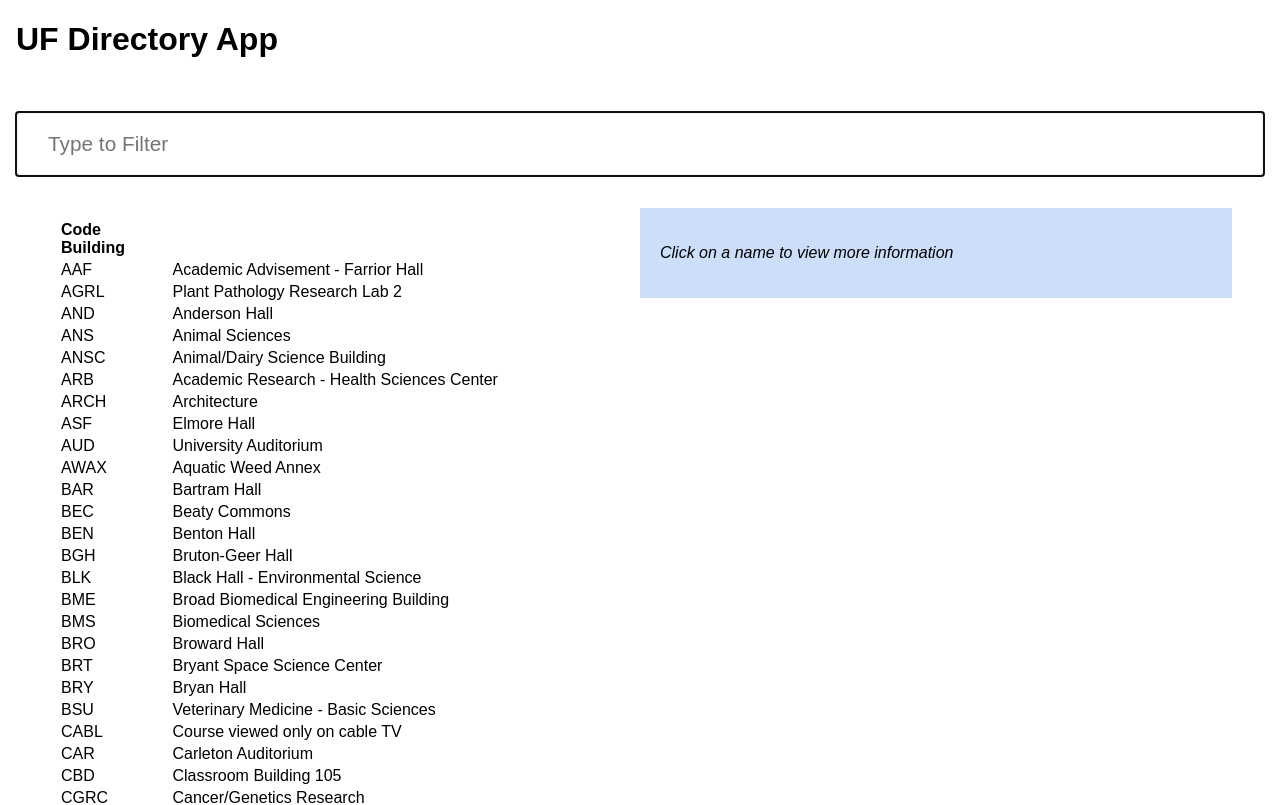
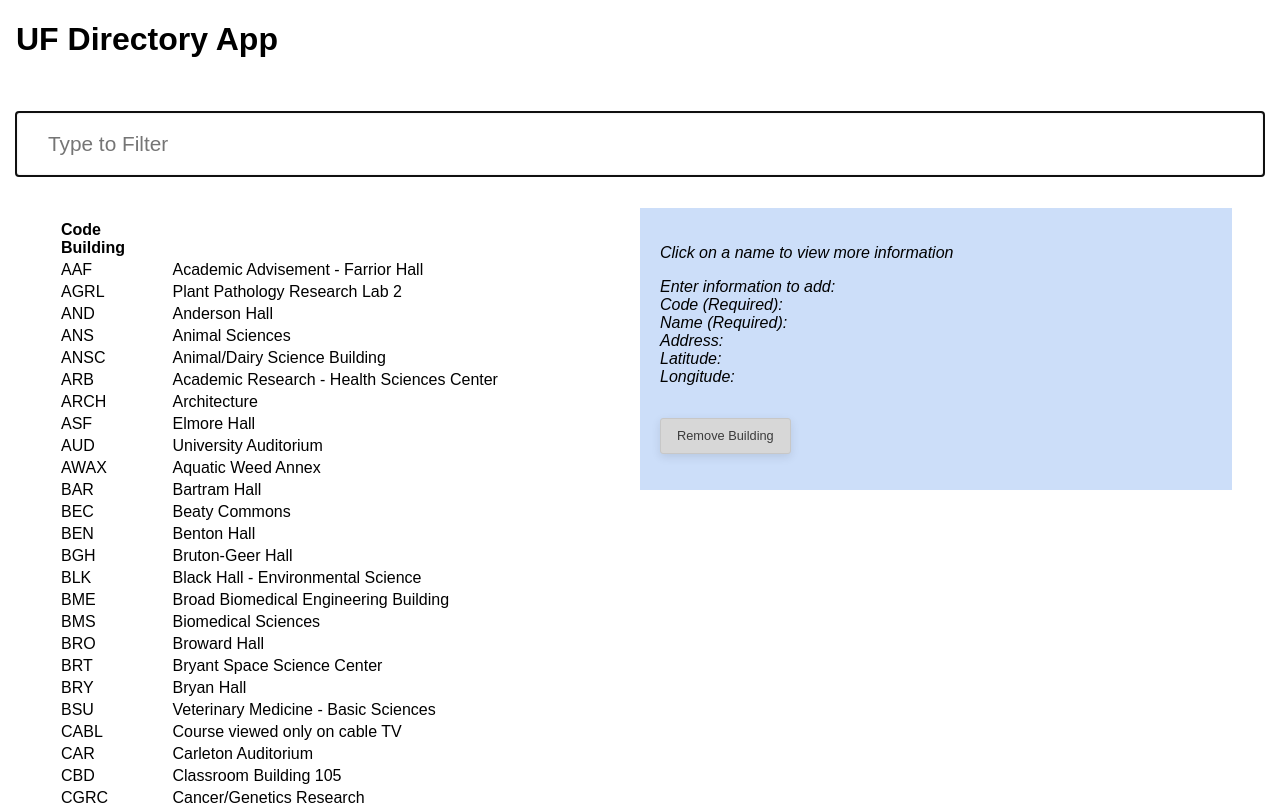
Before and after one commit to Nqnt41/project-experimenting, a React (Vite) app: page / in a window 1280 px wide. Shown: the top 805 px of the page. Built offline with nearby package versions, Linux system fonts and the light colour scheme.

Commit message:
Finished ViewBuilding and RemoveBuilding, adjusted other files, work on AddBuilding and then styling.

```diff
--- a/src/App.jsx
+++ b/src/App.jsx
@@ -2,12 +2,14 @@
 import Search from './components/Search';
 import ViewBuilding from './components/ViewBuilding';
 import BuildingList from './components/BuildingList';
+import AddBuilding from './components/AddBuilding';
 import Credit from './components/Credit';
 
 function App({ data }) {
   // TODO: Update the following two variables to use the useState() hook
   const [filterText, setFilterText] = useState('');
-  const [selectedBuilding, setSelectedBuilding] = useState(0);
+  const [selectedBuilding, setSelectedBuilding] = useState(-1);
+  const [filteredData, setFilteredData] = useState(data);
 
   // Set the state of the filter text to the value being passed in
   function filterUpdate(value) {
@@ -16,9 +18,14 @@
 
   // Set the state of the selected building to the id being passed in
   function selectedUpdate(id) {
-    console.log(id)
-    setSelectedBuilding(id)
-    console.log("yo " + selectedBuilding)
+    setSelectedBuilding(id - 1)
+    console.log("App function id: " + (id - 1))
+  }
+
+  // TODO: Placeholder below
+  function dataUpdate(changeData) {
+    console.log("sizes: " + filteredData.size + " " + changeData.size)
+    setFilteredData(changeData)
   }
 
   return (
@@ -28,7 +35,7 @@
       </div>
       {/* TODO: Edit Search component to include necessary props */}
       <Search
-        data={data} filterText={filterText} filterUpdate={filterUpdate}
+        filterText={filterText} filterUpdate={filterUpdate}
       />
       <main>
         <div className="row">
@@ -45,7 +52,7 @@
               <tbody>
                 {/* TODO: Edit BuildingList component to include necessary props */}
                 <BuildingList
-                  data={data} filterText={filterText} selectedUpdate={selectedUpdate}
+                  filteredData={filteredData} filterText={filterText} selectedUpdate={selectedUpdate}
                 />
               </tbody>
               </table>
@@ -53,7 +60,10 @@
           </div>
           <div className="column2">
             <ViewBuilding
-              data={data} selectedBuilding={selectedBuilding}
+              filteredData={filteredData} selectedBuilding={selectedBuilding} dataUpdate={dataUpdate}
+            />
+            <AddBuilding
+              filteredData={filteredData} dataUpdate={dataUpdate}
             />
           </div>
         </div>
--- a/src/components/AddBuilding.jsx
+++ b/src/components/AddBuilding.jsx
@@ -0,0 +1,25 @@
+// Include new building in map array?
+
+function AddBuilding({ filteredData, newData, dataUpdate }) {
+    //dataUpdate([...filteredData, newData]);
+    console.log("hi")
+    return (
+        <div>
+            <p>
+                {' '}
+                <i>Enter information to add:{<br/>}
+                    Code (Required):{<br/>}
+                    Name (Required):{<br/>}
+                    Address:{<br/>}
+                    Latitude:{<br/>}
+                    Longitude:{<br/>}
+                </i>
+            </p>
+            <button onClick={() => callRemove()}>
+                Remove Building
+            </button>
+        </div>
+    );
+}
+
+export default AddBuilding;
--- a/src/components/BuildingList.jsx
+++ b/src/components/BuildingList.jsx
@@ -1,16 +1,14 @@
-function BuildingList( { data, filterText, selectedUpdate } ) {
+function BuildingList( { filteredData, filterText, selectedUpdate } ) {
   // TODO: Apply names filter on buildingList
   //  BuildingList is map of all the data in the program, prints the directory map information
   //  Need to specify what ends up in directory?
   function handleChange(id) {
-      console.log(id)
       selectedUpdate(id)
   }
 
-  const buildingList = data.map(directory => {
+  const buildingList = filteredData.map(directory => {
       if (directory.code.toLowerCase().includes(filterText.toLowerCase()) || directory.name.toLowerCase().includes(filterText.toLowerCase()) ) {
           return (
-              // TODO: Create onClick listener to capture building id being selected
               <tr key={directory.id} onClick={() => handleChange(directory.id)}>
                   <td> {directory.code} </td>
                   <td> {directory.name} </td>
--- a/src/components/RemoveBuilding.jsx
+++ b/src/components/RemoveBuilding.jsx
@@ -0,0 +1,10 @@
+// Make array of all removed names to filter data
+import {useState} from "react";
+
+function RemoveBuilding({ filteredData, selectedBuilding, dataUpdate }) {
+    console.log("remove data: " + filteredData[0].id + " " + selectedBuilding)
+
+    dataUpdate(filteredData.filter(i => i.id !== (selectedBuilding + 1)))
+}
+
+export default RemoveBuilding;
--- a/src/components/Search.jsx
+++ b/src/components/Search.jsx
@@ -1,6 +1,6 @@
 import { useEffect, useRef } from "react";
 
-function Search({ data, filterText, filterUpdate }) {
+function Search({ filterText, filterUpdate }) {
 
   // TODO: Update the input variable to use the useRef() hook
   //  Uses it, now what?
--- a/src/components/ViewBuilding.jsx
+++ b/src/components/ViewBuilding.jsx
@@ -1,8 +1,15 @@
-function ViewBuilding( data, selectedBuilding ) {
+import RemoveBuilding from './RemoveBuilding';
+
+function ViewBuilding({ filteredData, selectedBuilding, dataUpdate }) {
   // TODO: Find the corresponding data based off the selected building's id and display its data
   //  Call search, output resulting data across multiple lines.
-    console.log("hi " + selectedBuilding)
-  if (selectedBuilding != 0) {
+    console.log("ViewBuilding: " + selectedBuilding)
+    function callRemove() {
+        RemoveBuilding({ filteredData, selectedBuilding, dataUpdate })
+        console.log("hi")
+    }
+
+    if (selectedBuilding == -1) {
       return (
           <div>
               <p>
@@ -13,19 +20,42 @@
       );
     }
     else {
+      try {
           return (
               <div>
                   <p>
                       {' '}
-                  <i>Click on a name to view more information</i>
-                  <i>Code: {data.at(selectedBuilding).code}</i>
-                  <i>Name: {data.at(selectedBuilding).name}</i>
-                  <i>Address: {data.at(selectedBuilding).address}</i>
-                  <i>Coordinates: {data.at(selectedBuilding).coordinates.latitude}, {data.at(selectedBuilding).coordinates.longitude}</i>
+                      <i>
+                      Click on a name to view more information {<br/>}
+                      Code: {filteredData.at(selectedBuilding).code}{<br/>}
+                      Name: {filteredData.at(selectedBuilding).name}{<br/>}
+                      Address: {filteredData.at(selectedBuilding).address}{<br/>}
+                      Coordinates: {filteredData.at(selectedBuilding).coordinates.latitude}, {filteredData.at(selectedBuilding).coordinates.longitude}
+                      </i>
                   </p>
+                  <button onClick={() => callRemove()}>
+                      Remove Building
+                  </button>
+              </div>
+          );
+      }
+      catch (error) {
+          return (
+              <div>
+                  <p>
+                      {' '}
+                      <i>Click on a name to view more information{<br/>}
+                      Code: {filteredData.at(selectedBuilding).code}{<br/>}
+                      Name: {filteredData.at(selectedBuilding).name}
+                      </i>
+                  </p>
+                  <button onClick={() => callRemove()}>
+                      Remove Building
+                  </button>
               </div>
           );
       }
   }
+}
 
 export default ViewBuilding;
```
Lines whose indentation alone changed are shown as unchanged.
